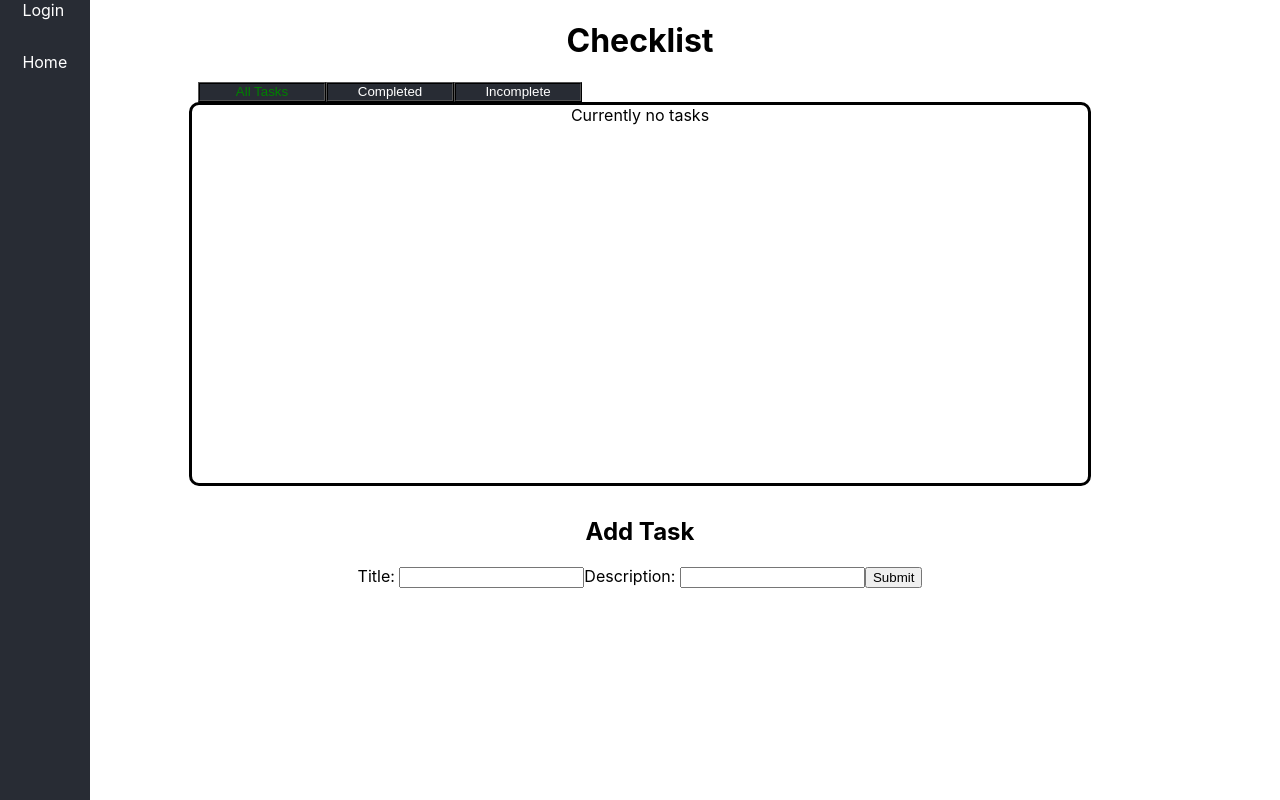
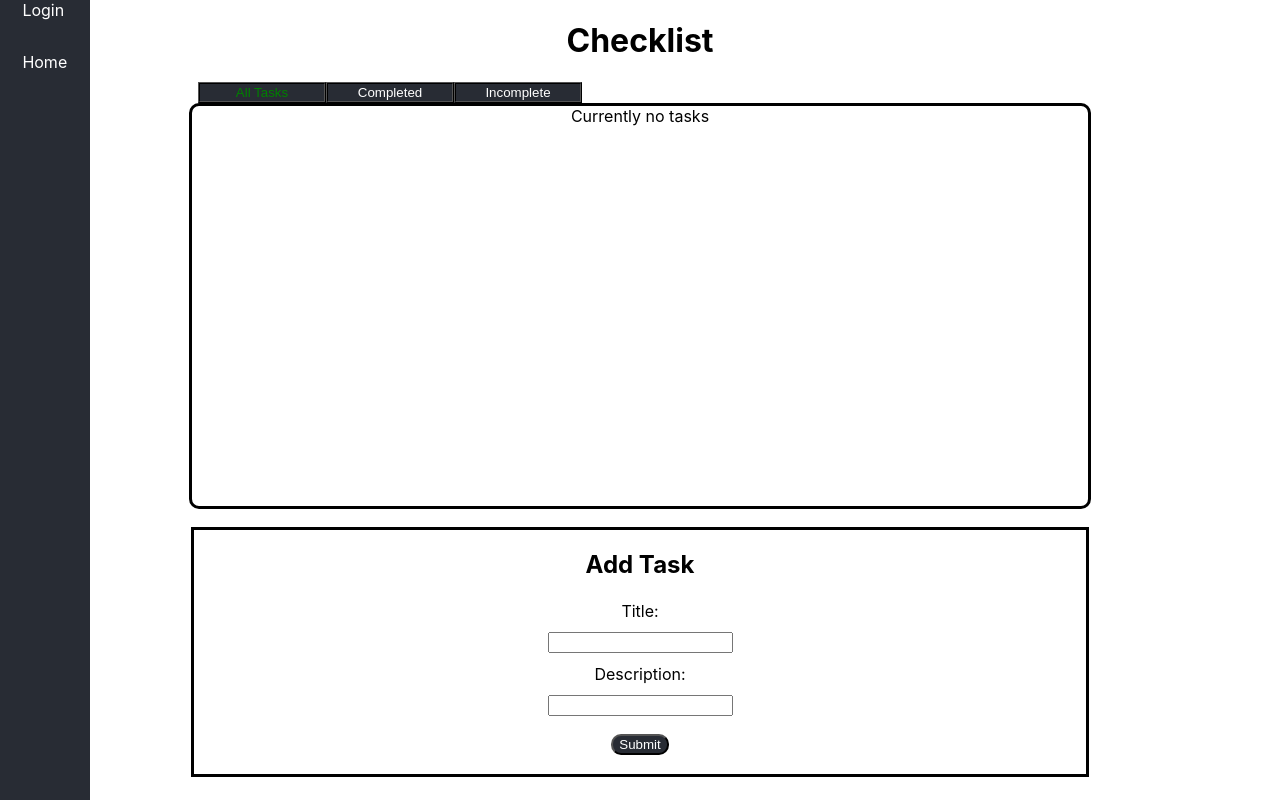
Before and after one commit to JesusMunoz01/TaskPlanner, a React (Create React App) app in the folder client/: page / in a window 1280 px wide. Built offline with nearby package versions, Linux system fonts and the light colour scheme.

Commit message:
updated UI and fixed errors

```diff
--- a/client/src/App.css
+++ b/client/src/App.css
@@ -71,6 +71,7 @@
     border-style: solid;
     overflow-y: auto;
     overflow-x: hidden;
+    margin-bottom: 2%;
 
   }
 
@@ -80,7 +81,7 @@
     justify-content: center;
     align-items: center;
     width: 99%;
-    height: 30px;
+    min-height: 40px;
     border-radius: 10px;
     border-style: groove;
 
@@ -105,6 +106,9 @@
     margin: 0;
     padding: 0;
     border-style: none;
+    background-color: rgba(119, 136, 153, 0.377);
+    position: relative;
+    top: -3px;
   }
 
   .editTask li{
@@ -123,7 +127,41 @@
     align-items: center;
     flex-direction: column;
     width: 99%;
-    height: 20%;
+    min-height: 25vh;
+    border-style: solid;
+    overflow-y: auto;
+  }
+
+  .addTask form{
+    display: flex;
+    flex-direction: column;
+    align-items: center;
+    justify-content: center;
+  }
+
+  .addTask form label{
+    display: flex;
+    flex-direction: column;
+    margin-top: 1%;
+    margin-bottom: 1%;
+  }
+
+  .addTask form input{
+    display: flex;
+    flex-direction: column;
+    border-style: 1px solid;
+    margin-top: 5%;
+    margin-bottom: 5%;
+  }
+
+  .addTask button{
+    display: flex;
+    justify-content: center;
+    margin-top: 5%;
+    margin-bottom: 10%;
+    color: white;
+    background-color: #282c34;
+    border-radius: 10px;
   }
 
   .intro {
@@ -131,8 +169,7 @@
     justify-content: center;
     align-items: center;
     flex-direction: column;
-    height: fit-content;
-    height: 100%;
+    min-height: 100%;
     width: 100%;
   }
 
@@ -145,7 +182,7 @@
   .filterClass button{
     display:flex;
     width: 10vw;
-    height: 2.5svh;
+    min-height: 2.5svh;
     align-items: center;
     justify-content: center;
     text-align: center;
@@ -319,7 +356,7 @@
     justify-content: center;
     align-items: center;
     width: 98%;
-    height: 6%;
+    min-height: 4vh;
     border-radius: 10px;
     border-style: groove;
 
@@ -336,6 +373,30 @@
     border-radius: 25%;
     position: sticky;
     left: 90%;
+  }
+
+  .editTask{
+    display: flex;
+    flex-direction: column;
+    align-items: center;
+    justify-content: center;
+    margin: 0;
+    padding: 0;
+    border-style: none;
+    background-color: rgba(119, 136, 153, 0.377);
+    position: relative;
+    top: -3px;
+    padding-bottom: 2%;
+  }
+
+  .editTask li{
+    display: flex;
+    flex-direction: column;
+    align-items: center;
+    justify-content: center;
+    margin: 0;
+    padding: 0;
+    border-style: none;
   }
 
   .addTask{
--- a/client/src/App.js
+++ b/client/src/App.js
@@ -1,6 +1,7 @@
 import './App.css';
 import { useState } from "react";
 import { useEffect } from "react";
+import { useCookies } from 'react-cookie'
 import {BrowserRouter as Router, Routes, Route} from 'react-router-dom';
 import { Home } from './pages/home';
 import { Navbar } from './components/navbar';
@@ -11,6 +12,7 @@ function App() {
   const [loading, setLoading] = useState(true);
   const [userLogin, setLogin] = useState(false);
   const [logStatus, setLogStatus] = useState("Not Logged");
+  const [logExpired, ] = useCookies(["access_token"]);
 
   const loginStatus = (stat) => {
     setLogStatus(stat);
@@ -19,6 +21,8 @@ function App() {
   }
 
   useEffect(() => {
+    if(!logExpired.access_token){
+      window.localStorage.removeItem("userId");}
     console.log("...calling effect");
       (async () => {
         if(window.localStorage.getItem("userId") !== null){
@@ -50,7 +54,7 @@ function App() {
           }
       }
     })();
-  }, [logStatus]);
+  }, [logStatus, logExpired]);
 
   return (
     <>
--- a/client/src/pages/home.js
+++ b/client/src/pages/home.js
@@ -8,6 +8,8 @@ export const Home = (data) => {
     const [isUserLogged, ] = useState(data.isLogged)
     const [title, setTitle] = useState("");
     const [desc, setDesc] = useState("");
+    const [updtTitle, updateTitle] = useState("");
+    const [updtDesc, updateDesc] = useState("");
     const [cookies, ] = useCookies(["access_token"]);
 
     async function sendTask(e){
```
